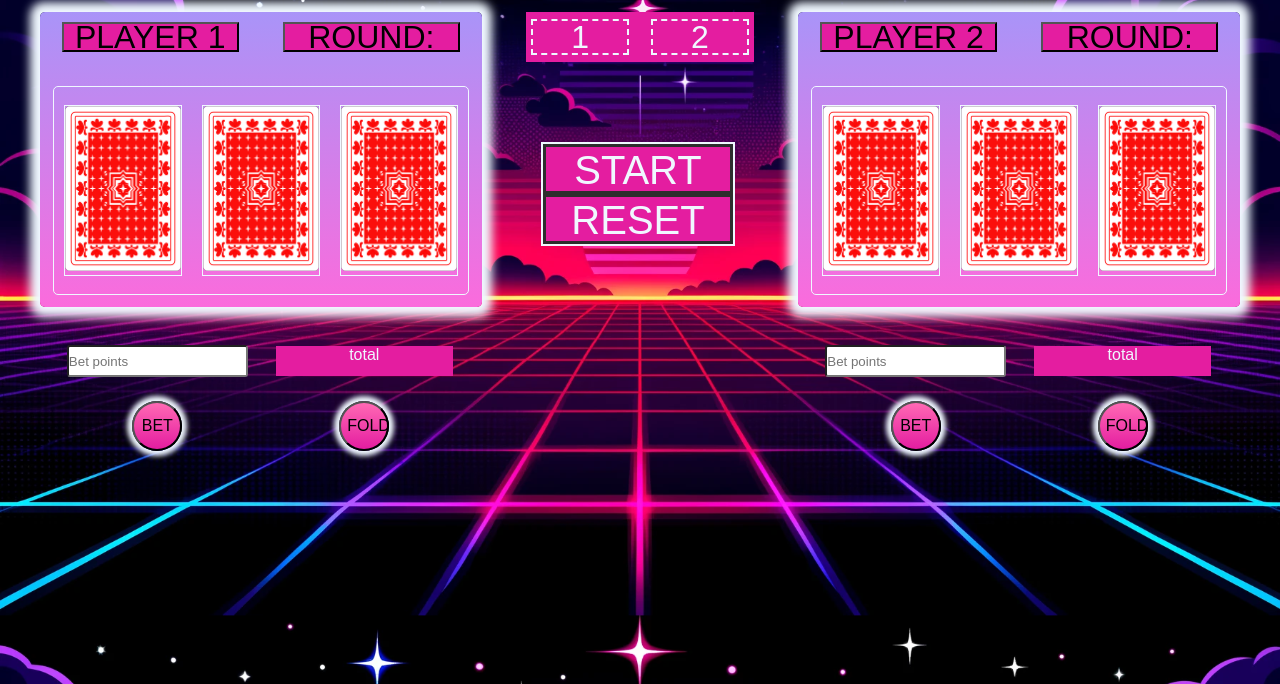
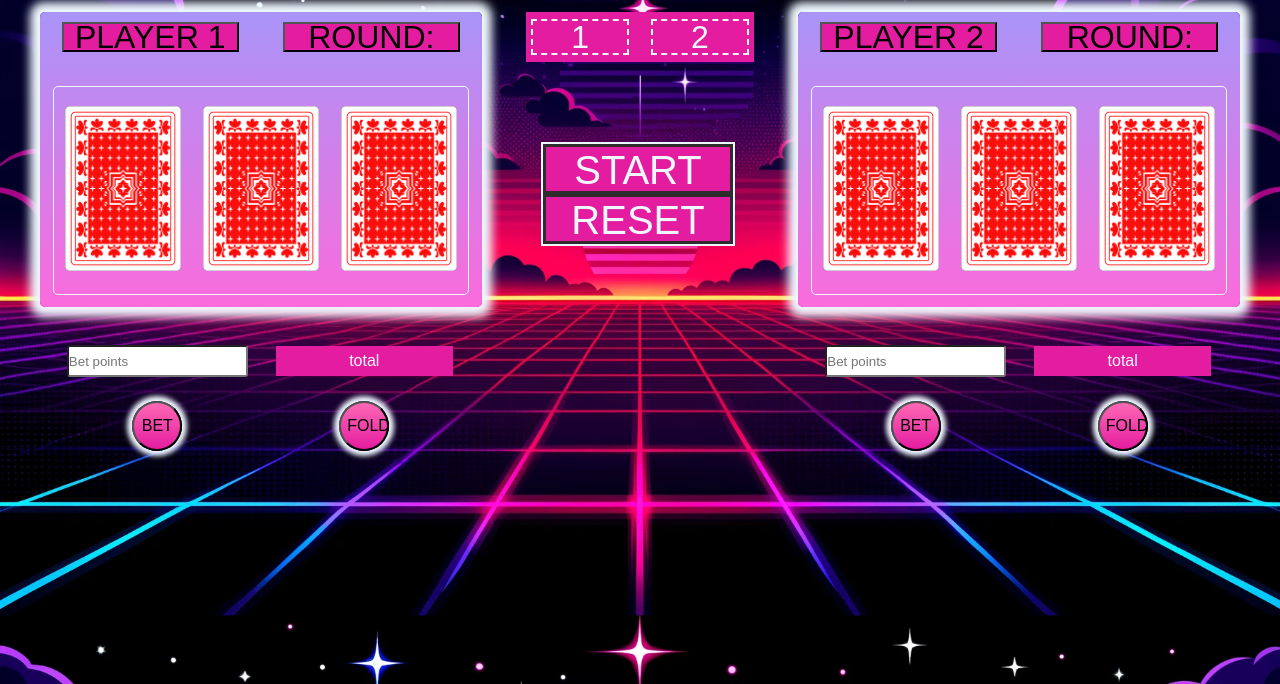
Before and after one commit to lioness0826/javascript-project, a plain HTML site: page index.html in a window 1280 px wide. Shown: the part 116-800 px from the top of the page. Drawn offline with Linux system fonts and the light colour scheme; a web font is replaced by a local one.

Commit message:
slighted change

```diff
--- a/script.js
+++ b/script.js
@@ -1,4 +1,4 @@
-
+// start button and
 const $ = (selector) => document.querySelector(selector);
 
 function resetPlayer(){
--- a/styles.css
+++ b/styles.css
@@ -107,8 +107,7 @@ position:absolute;
     align-items: center;
     border-radius: 5px;}
 
-#card-field-1 div,#card-field-2 div{
-border: 1px solid aliceblue;}
+
 
 #top-1,#top-2{
     position: absolute;
@@ -195,6 +194,9 @@ padding: 10px 0;}
 
 #total-bet-2,#total-bet-1{width: 100%;
     height: 30px;
+    display: flex;
+    align-items: center;
+    justify-content: center;
 }
 
 #input-field-1,#input-field-2{
```
